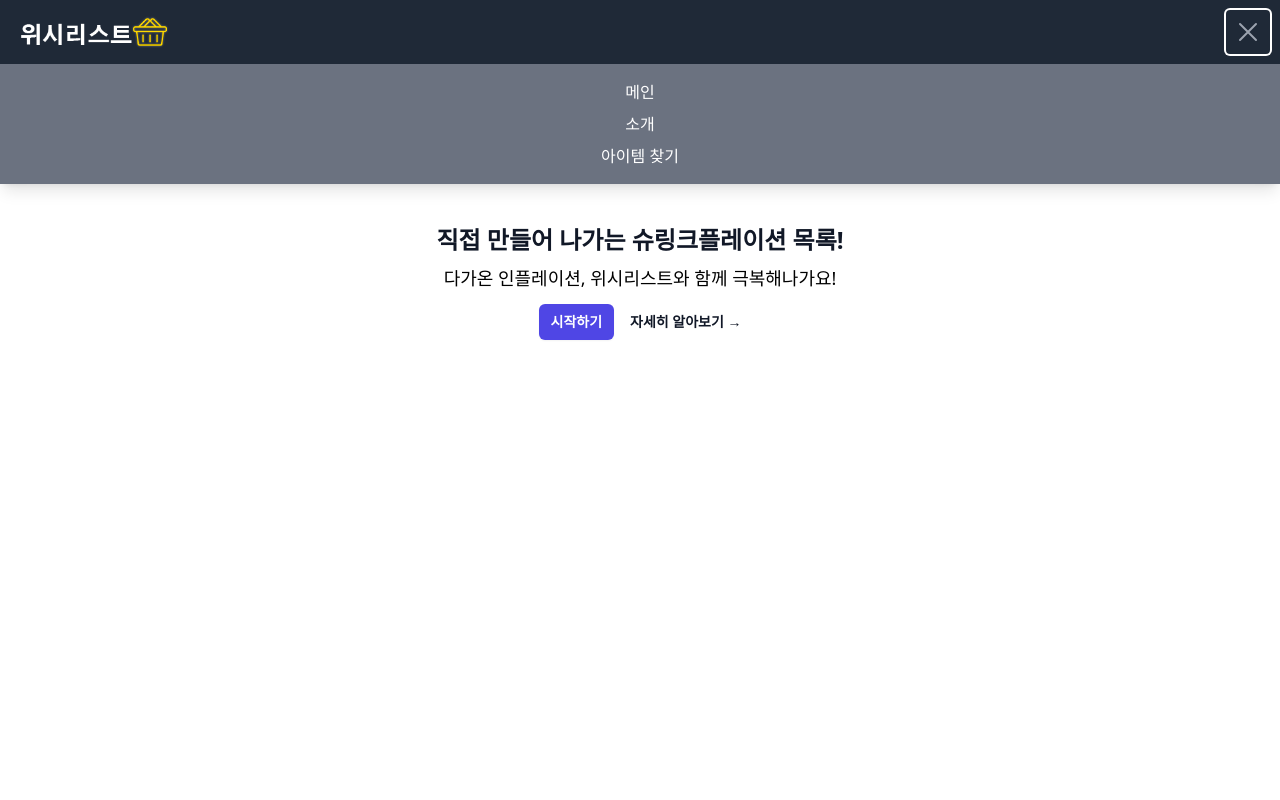
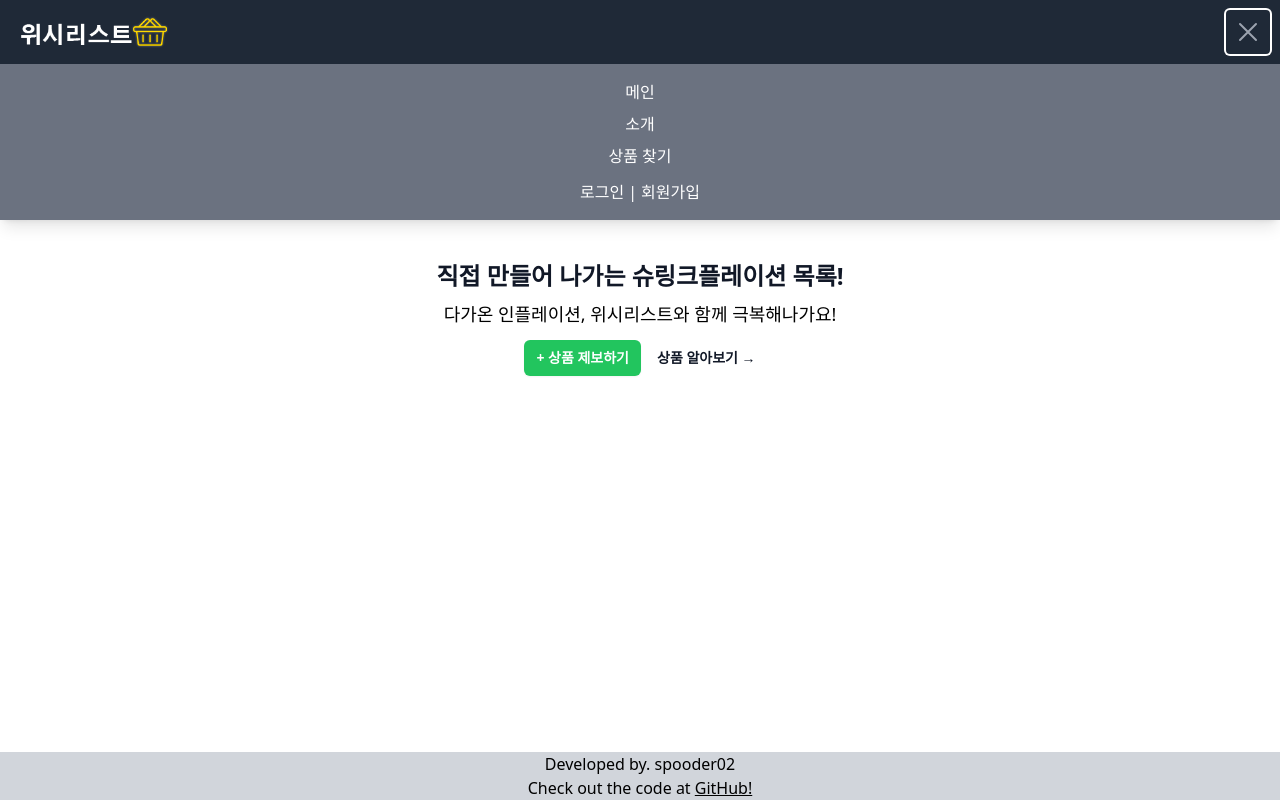
Before and after one commit to Spooder02/WeShList, a Vue app in the folder frontend/: page / in a window 1280 px wide. Both pictures are taken after a click on the button 1248 px from the left and 32 px from the top of the page. Built offline with nearby package versions, Linux system fonts and the light colour scheme.

Commit message:
메인 페이지 Footer 추가 및 수정(2), Navbar 메뉴 추가(5), Login 페이지 임시 구성(1)

```diff
--- a/frontend/src/components/Navbar.vue
+++ b/frontend/src/components/Navbar.vue
@@ -29,7 +29,10 @@
     <div v-if="isOpen" class="w-full bg-gray-500 p-4 text-center text-white">
       <a @click="$router.push('/')" class="block">메인</a>
       <a @click="$router.push('/introduct')" class="block mt-2">소개</a>
-      <a @click="$router.push('/finditem')" class="block mt-2">아이템 찾기</a>
+      <a @click="$router.push('/finditem')" class="block mt-2 mb-3">상품 찾기</a>
+      <a @click="$router.push('/login')" class="font-medium">로그인</a>
+      <span class="ml-1 mr-1">|</span>
+      <a @click="$router.push('/signup')" class="font-medium">회원가입</a>
     </div>
 </nav>
 </template>
--- a/frontend/src/router/index.ts
+++ b/frontend/src/router/index.ts
@@ -26,6 +26,18 @@ const routes: Array<RouteRecordRaw> = [
     name: 'DetailView',
     component: () => import('@/views/ItemDetail.vue')
   }
+  ,
+  {
+    path: '/login',
+    name: 'Login',
+    component: () => import('@/views/Login.vue')
+  }
+  ,
+  {
+    path: '/signup',
+    name: 'SignUp',
+    component: () => import('@/views/SignUp.vue')
+  }
 ]
 
 const router = createRouter({
--- a/frontend/src/views/HomeView.vue
+++ b/frontend/src/views/HomeView.vue
@@ -1,11 +1,18 @@
 <template>
-  <div class="text-center py-6">
-    <h1 class="text-2xl font-bold text-gray-900">직접 만들어 나가는 슈링크플레이션 목록!</h1>
-    <p class="mt-2 text-lg">다가온 인플레이션, 위시리스트와 함께 극복해나가요!</p>
-    <div class="mt-3 flex items-center justify-center gap-x-4">
-      <a href="#" class="rounded-md bg-indigo-600 px-3 py-2 text-sm font-semibold text-white shadow-sm hover:bg-indigo-500 focus-visible:outline focus-visible:outline-2 focus-visible:outline-offset-2 focus-visible:outline-indigo-600">시작하기</a>
-      <a href="#" class="text-sm font-semibold text-gray-900">자세히 알아보기 <span aria-hidden="true">→</span></a>
+  <div class="text-center p-6">
+    <div id="main-title">
+      <h1 class="text-2xl font-bold text-gray-900">직접 만들어 나가는 슈링크플레이션 목록!</h1>
+      <p class="mt-2 text-lg">다가온 인플레이션, 위시리스트와 함께 극복해나가요!</p>
+      <div class="mt-3 flex items-center justify-center gap-x-4">
+        <a @click="$router.push('/additem')" class="rounded-md bg-green-500 px-3 py-2 text-sm font-semibold text-white shadow-sm hover:bg-indigo-500 focus-visible:outline focus-visible:outline-2 focus-visible:outline-offset-2 focus-visible:outline-indigo-600">+ 상품 제보하기</a>
+        <a @click="$router.push('/finditem')" class="text-sm font-semibold text-gray-900">상품 알아보기 <span aria-hidden="true">→</span></a>
+      </div>
     </div>
+  </div>
+  <div id="footer" class="bg-gray-300 absolute inset-x-0 bottom-0 text-center">
+    <p class="">Developed by. spooder02</p>
+    <p class="">Check out the code at
+    <a class="underline" href="https://github.com/Spooder02/WeShList">GitHub!</a></p>
   </div>
 </template>
 
--- /dev/null
+++ b/frontend/src/views/Login.vue
@@ -0,0 +1,24 @@
+<template>
+    <div class="w-4/5 p-4 m-auto text-center rounded-md bg-gray-50">
+        <p class="font-bold text-xl">로그인</p>
+        <div class="grid gap-y-4 mt-2">
+            <input type="text" class="border-b border-gray focus:border-blue-400" placeholder="아이디 / ID">
+            <input type="password" class="border-b border-gray focus:border-blue-400" placeholder="비밀번호 / PW">
+            <button class="w-3/4 p-2 bg-blue-500 text-white font-semibold rounded-md content-center justify-self-center">로그인하기</button>
+            <a @click="$router.push('/signin')" class="underline text-sm">아직 계정이 없으시다면? 회원가입</a>
+        </div>
+
+    </div>
+</template>
+
+<script lang="ts">
+import '../index.css'
+import { defineComponent } from 'vue';
+
+export default defineComponent({
+    name: '',
+    components: {
+
+    },
+});
+</script>
--- /dev/null
+++ b/frontend/src/views/SignUp.vue
@@ -0,0 +1,17 @@
+<template>
+    <div class="w-4/5 m-auto text-center">
+        Sign Up
+    </div>
+</template>
+
+<script lang="ts">
+import '../index.css'
+import { defineComponent } from 'vue';
+
+export default defineComponent({
+    name: '',
+    components: {
+
+    },
+});
+</script>
```
